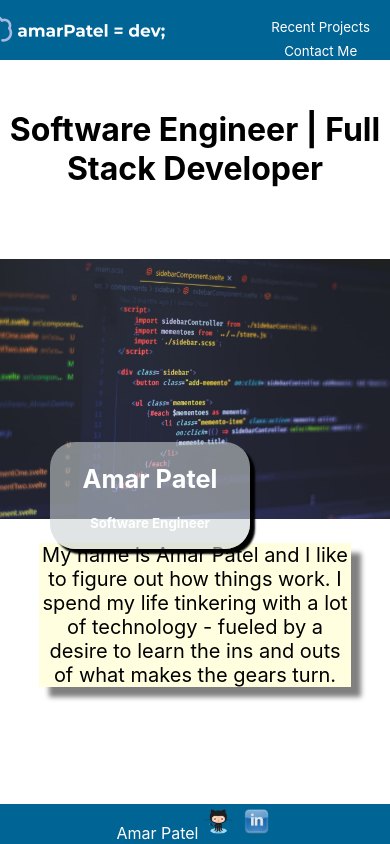
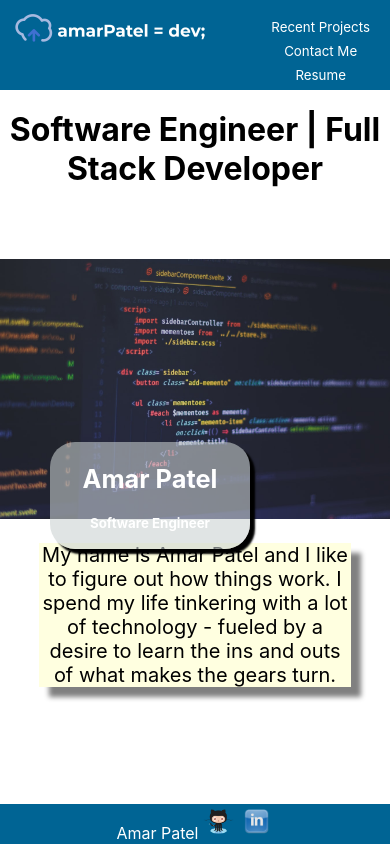
Before and after one commit to amarp86/amar-patel, a React (Create React App) app in the folder client/: page / in a window 390 px wide. Built offline with nearby package versions, Linux system fonts and the light colour scheme.

Commit message:
nav height

```diff
--- a/client/src/components/layout/Nav.css
+++ b/client/src/components/layout/Nav.css
@@ -32,8 +32,11 @@
 }
 
 @media only screen and (max-width: 800px) {
+  .nav {
+    min-height: 90px;
+  }
   .logo {
-    margin-left: -30px;
+    margin-left: 10px;
   }
   .menu-links a {
     font-size: 10pt;
```
